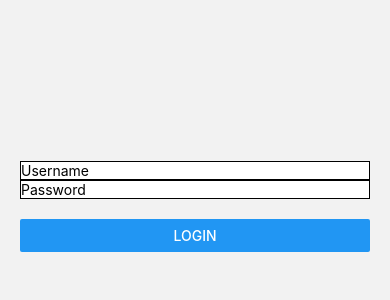
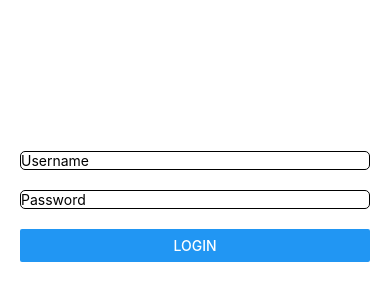
Before and after one commit to JeremiahYoder/jsonPlaceholder, a React Native app: screen / in a window 390 px wide. Shown: the part 226-526 px from the top of the page. Built offline with nearby package versions, Linux system fonts and the light colour scheme.

Commit message:
SafeAreaView wrapper

```diff
--- a/src/components/Input/index.tsx
+++ b/src/components/Input/index.tsx
@@ -8,8 +8,9 @@ const Input = (props: TextInputProps) => {
 const styles = StyleSheet.create({
     input: {
         borderColor: 'black',
-        borderWidth: 1,
-        backgroundColor: 'white'
+        borderWidth: 0.75,
+        backgroundColor: 'white',
+        borderRadius: 5
     }
 })
 
--- /dev/null
+++ b/src/components/SafeAreaView/index.tsx
@@ -0,0 +1,15 @@
+import React from 'react'
+import { SafeAreaView as RNSafeAreaView, StyleSheet } from 'react-native'
+
+const SafeAreaView = (props) => {
+    return <RNSafeAreaView style={styles.default} {...props}>{props.children}</RNSafeAreaView>
+}
+
+const styles = StyleSheet.create({
+    default: {
+        flex: 1,
+        backgroundColor: 'white' // Get from Theme
+    },
+})
+
+export default React.memo(SafeAreaView);
--- a/src/screens/Home.tsx
+++ b/src/screens/Home.tsx
@@ -1,17 +1,20 @@
 import React from 'react'
 import { View, Text, StyleSheet } from "react-native";
+import { HomeScreenProps } from '../navigation/types';
+import SafeAreaView from '../components/SafeAreaView';
 import Counter from '../components/Counter'
-import { HomeScreenProps } from '../navigation/types';
 
 const HomeScreen = (_props: HomeScreenProps): React.JSX.Element => {
     console.log("HomeScreen")
     return (
-        <View style={styles.container}>
-            <View style={styles.counterContainer}>
-                <Text style={styles.counterText}>Counter Comp</Text>
-                <Counter />
+        <SafeAreaView>
+            <View style={styles.container}>
+                <View style={styles.counterContainer}>
+                    <Text style={styles.counterText}>Counter Comp</Text>
+                    <Counter />
+                </View>
             </View>
-        </View>
+        </SafeAreaView>
     );
 };
 
--- a/src/screens/Login.tsx
+++ b/src/screens/Login.tsx
@@ -1,6 +1,7 @@
 import React, { useCallback, useState } from 'react'
 import { View, Button, StyleSheet, Alert } from 'react-native'
 import Input from '../components/Input'
+import SafeAreaView from '../components/SafeAreaView'
 import { LoginScreenProps } from '../navigation/types'
 import useAppDispatch from '../hooks/useAppDispatch'
 import { login } from '../slices/sessionSlice'
@@ -21,13 +22,16 @@ const Login = (_props: LoginScreenProps): React.JSX.Element => {
     }, [username, password])
 
     return (
+        <SafeAreaView>
             <View style={styles.container}>
                 <View style={styles.inputContainer}>
                     <Input value={username} onChangeText={setUsername} placeholder='Username' />
+                    <View style={styles.spacer}/>
                     <Input value={password} onChangeText={setPassword} placeholder='Password' />
                 </View>
                 <Button title='Login' onPress={onPressLogin} />
             </View>
+        </SafeAreaView>
     )
 }
 
@@ -41,6 +45,12 @@ const styles = StyleSheet.create({
         marginVertical: 20,
         justifyContent: 'space-between'
     },
+    spacer: {
+        height: 20
+    },
+    button: {
+
+    }
 })
 
 export default Login
--- a/src/screens/Profile.tsx
+++ b/src/screens/Profile.tsx
@@ -3,6 +3,7 @@ import { View, Text, StyleSheet, Button } from "react-native";
 import { ProfileScreenProps } from '../navigation/types';
 import useAppDispatch from '../hooks/useAppDispatch';
 import { logout } from '../slices/sessionSlice';
+import SafeAreaView from '../components/SafeAreaView';
 
 const ProfileScreen = ({ route }: ProfileScreenProps): React.JSX.Element => {
     const dispatch = useAppDispatch()
@@ -14,10 +15,12 @@ const ProfileScreen = ({ route }: ProfileScreenProps): React.JSX.Element => {
     }, [])
 
     return (
-        <View style={styles.container}>
-            <Text>This is {Name}'s profile</Text>
-            <Button title='Logout' onPress={onPressLogout} />
-        </View>
+        <SafeAreaView>
+            <View style={styles.container}>
+                <Text>This is {Name}'s profile</Text>
+                <Button title='Logout' onPress={onPressLogout} />
+            </View>
+        </SafeAreaView>
     );
 };
 
--- a/src/screens/Splash.tsx
+++ b/src/screens/Splash.tsx
@@ -1,7 +1,8 @@
 import React, { useEffect } from 'react';
 import { Text, View, StyleSheet } from 'react-native'
+import { SplashScreenProps } from '../navigation/types';
+import SafeAreaView from '../components/SafeAreaView';
 import { LOGIN } from '../constants/screens'
-import { SplashScreenProps } from '../navigation/types';
 
 const Splash = ({ navigation }: SplashScreenProps): React.JSX.Element => {
     useEffect(() => {
@@ -9,9 +10,11 @@ const Splash = ({ navigation }: SplashScreenProps): React.JSX.Element => {
     }, [])
 
     return (
-        <View style={styles.container}>
-            <Text>SLASH SCREEN</Text>
-        </View>
+        <SafeAreaView>
+            <View style={styles.container}>
+                <Text>SLASH SCREEN</Text>
+            </View>
+        </SafeAreaView>
     )
 }
 
```
Lines whose indentation alone changed are shown as unchanged.
